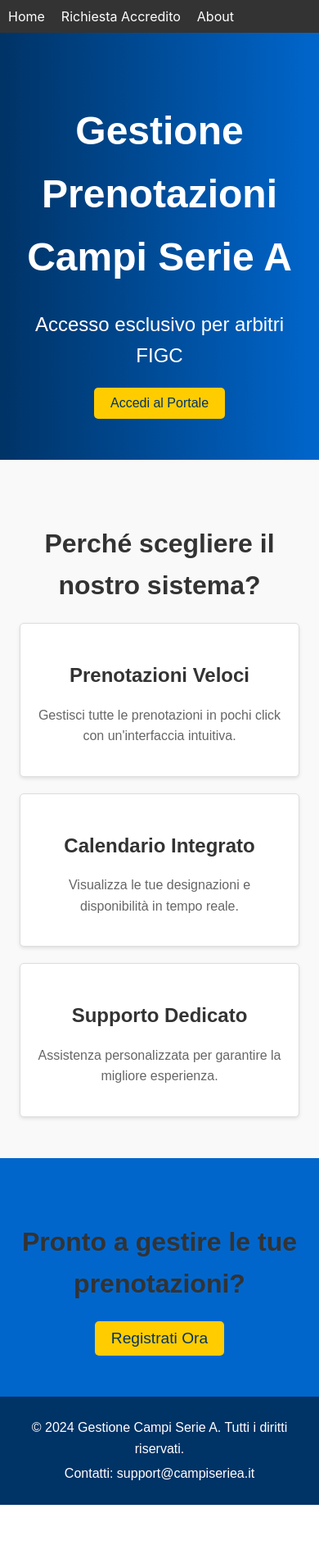
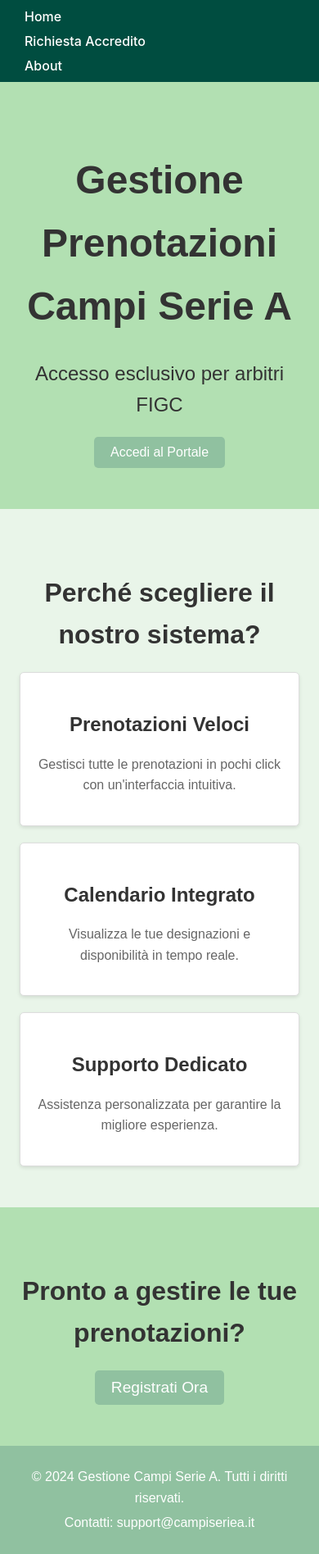
Before and after one commit to AntonioSantorsola/accreditiReactFE, a React (Create React App) app: page / in a window 390 px wide. Shown: the whole page at 82% size. Before the commit the page ends 1836 px from the top, so only its background shows below. Built offline with nearby package versions, Linux system fonts and the light colour scheme.

Commit message:
add colori verdi

```diff
--- a/src/components/navbar/Navbar.css
+++ b/src/components/navbar/Navbar.css
@@ -1,26 +1,53 @@
 /* src/components/Navbar.css */
 .navbar {
-    background-color: #333;
-    color: white;
-    padding: 10px;
+    background-color: #004d40; /* Verde petrolio scuro */
+    color: #ffffff; /* Colore del testo bianco per contrasto */
+    padding: 10px 20px; /* Spaziatura più ampia per un aspetto raffinato */
+    box-shadow: 0 2px 4px rgba(0, 0, 0, 0.1); /* Ombra per un effetto leggermente sollevato */
+    display: flex; /* Allinea gli elementi */
+    justify-content: space-between; /* Spazia gli elementi in modo uniforme */
+    align-items: center; /* Allinea verticalmente */
 }
 
 .navbar ul {
     list-style-type: none;
     margin: 0;
     padding: 0;
-    display: flex;
+    display: flex; /* Mostra gli elementi su una sola riga */
+    gap: 20px; /* Spaziatura tra i link */
 }
 
 .navbar li {
-    margin-right: 20px;
+    display: inline; /* Imposta gli elementi come in-line */
 }
 
 .navbar a {
-    color: white;
-    text-decoration: none;
+    color: #ffffff; /* Colore del testo bianco */
+    text-decoration: none; /* Rimuovi la sottolineatura */
+    font-weight: 500; /* Testo leggermente più marcato */
+    padding: 5px 10px; /* Spaziatura interna */
+    border-radius: 4px; /* Angoli arrotondati per un effetto moderno */
+    transition: background-color 0.3s, color 0.3s; /* Effetto di transizione per hover */
 }
 
 .navbar a:hover {
-    text-decoration: underline;
+    background-color: #00796b; /* Verde petrolio più chiaro al passaggio del mouse */
+    color: #ffffff; /* Testo bianco per contrasto */
 }
+
+.navbar a.active {
+    background-color: #005b4f; /* Colore per la voce attiva */
+    color: #ffffff; /* Testo bianco per contrasto */
+}
+
+/* Miglioramenti per dispositivi mobili */
+@media (max-width: 768px) {
+    .navbar {
+        flex-direction: column; /* Disposizione verticale su dispositivi mobili */
+        align-items: flex-start; /* Allinea gli elementi a sinistra */
+    }
+    .navbar ul {
+        flex-direction: column; /* Lista in colonna */
+        gap: 10px; /* Spaziatura più piccola */
+    }
+}
--- a/src/components/pages/homepage/Homepage.css
+++ b/src/components/pages/homepage/Homepage.css
@@ -3,13 +3,13 @@
     font-family: 'Arial', sans-serif;
     margin: 0;
     padding: 0;
-    color: #333;
+    color: #333; /* Testo scuro per contrasto */
     line-height: 1.6;
 }
 
 .homepage-header {
-    background: linear-gradient(90deg, #003366, #0066cc);
-    color: #fff;
+    background: #b2e0b2; /* Verde chiaro più scuro per l'intestazione */
+    color: #333; /* Testo scuro per il contrasto */
     text-align: center;
     padding: 50px 20px;
 }
@@ -26,8 +26,8 @@
 
 .header-button {
     padding: 10px 20px;
-    background: #ffcc00;
-    color: #003366;
+    background: #90c1a0; /* Verde chiaro più scuro per il pulsante */
+    color: #fff; /* Testo bianco */
     border: none;
     font-size: 1rem;
     cursor: pointer;
@@ -35,12 +35,12 @@
 }
 
 .header-button:hover {
-    background: #e6b800;
+    background: #78b17e; /* Verde più scuro al passaggio del mouse */
 }
 
 .features-section {
     padding: 50px 20px;
-    background: #f9f9f9;
+    background: #e9f5e9; /* Verde molto chiaro per lo sfondo della sezione */
     text-align: center;
 }
 
@@ -57,12 +57,16 @@
 }
 
 .feature-card {
-    background: #fff;
+    background: #ffffff; /* Schede bianche per il contrasto */
     border: 1px solid #ddd;
     border-radius: 5px;
     padding: 20px;
     width: 300px;
     box-shadow: 0 2px 4px rgba(0, 0, 0, 0.1);
+}
+
+.feature-card:hover {
+    box-shadow: 0 4px 8px rgba(0, 0, 0, 0.2); /* Ombra più scura al passaggio del mouse */
 }
 
 .feature-title {
@@ -78,8 +82,8 @@
 .cta-section {
     text-align: center;
     padding: 50px 20px;
-    background: #0066cc;
-    color: #fff;
+    background: #b2e0b2; /* Verde chiaro più scuro per la sezione CTA */
+    color: #333; /* Testo scuro per il contrasto */
 }
 
 .cta-title {
@@ -89,8 +93,8 @@
 
 .cta-button {
     padding: 10px 20px;
-    background: #ffcc00;
-    color: #003366;
+    background: #90c1a0; /* Verde chiaro più scuro per il pulsante CTA */
+    color: #fff; /* Testo bianco */
     border: none;
     font-size: 1.2rem;
     cursor: pointer;
@@ -98,12 +102,12 @@
 }
 
 .cta-button:hover {
-    background: #e6b800;
+    background: #78b17e; /* Verde più scuro al passaggio del mouse */
 }
 
 .homepage-footer {
-    background: #003366;
-    color: #fff;
+    background: #90c1a0; /* Verde chiaro più scuro per il footer */
+    color: #fff; /* Testo bianco */
     text-align: center;
     padding: 20px;
 }
```
